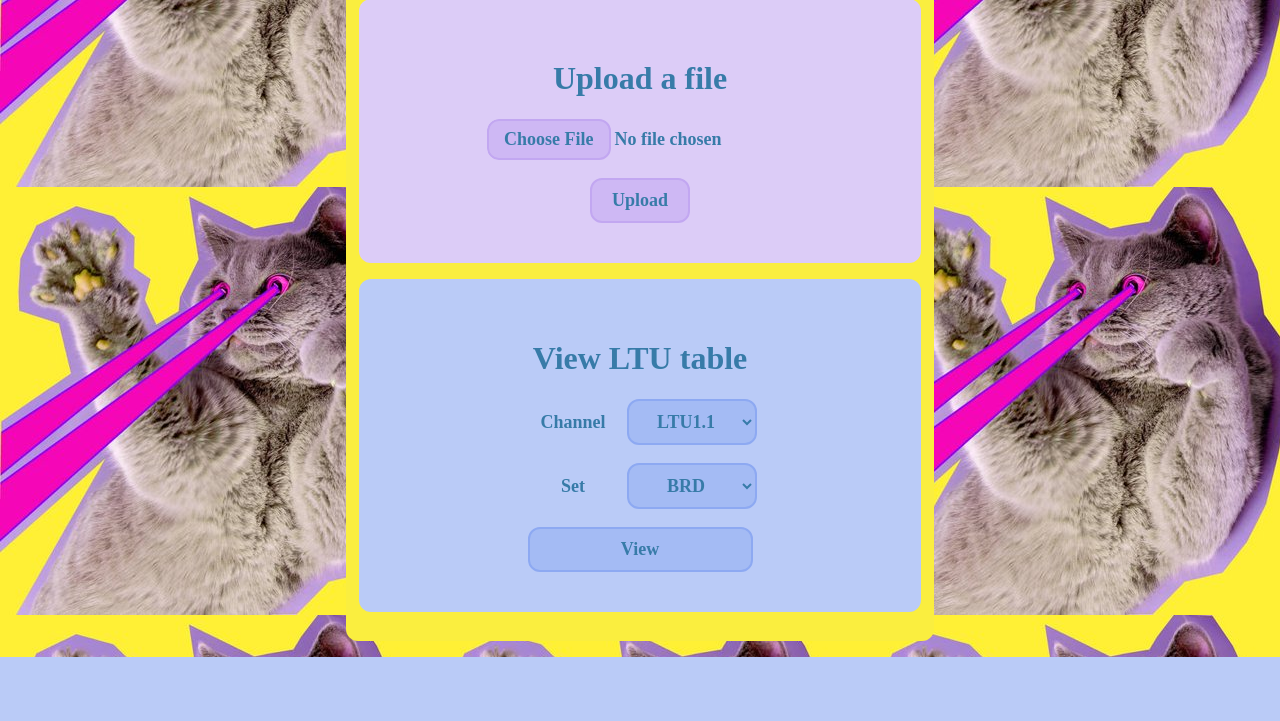
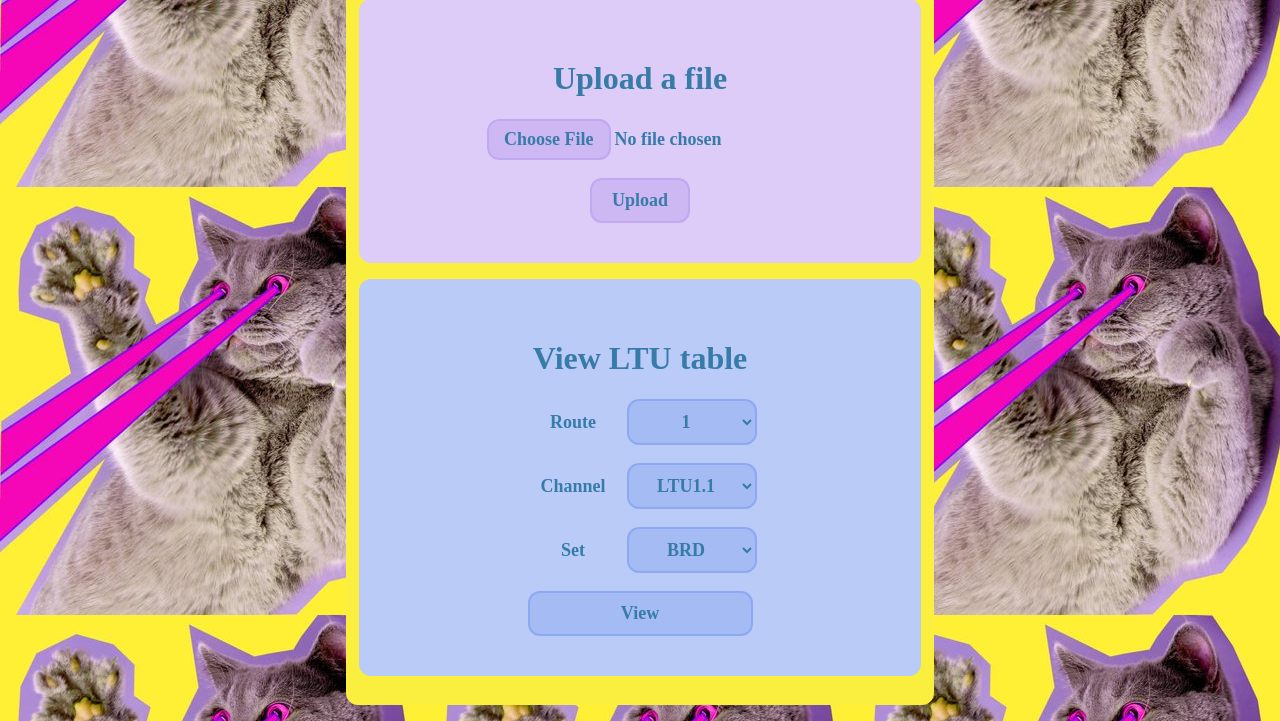
Before and after one commit to Nimeriya778/flask-telemetry-tool, a Flask app: template tlm_app/templates/base.html in a window 1280 px wide. Shown: the part 241-962 px from the top of the page. Before the commit the page ends 898 px from the top, so only its background shows below. Run offline with Flask 3, Linux system fonts and the light colour scheme; the template is opened without the code that fills it: most values are stand-ins (such as "Sample title", 1, 10 or a date in 2020); parts of the project's set-up code (start-up, migrations or seed data) failed here and were passed over.

Commit message:
feat: choose a route number from existing db

```diff
--- a/tlm_app/templates/base.html
+++ b/tlm_app/templates/base.html
@@ -18,15 +18,22 @@
 <div class="upload">
   <h1>Upload a file</h1>
   <form action="/upload" method="post" enctype="multipart/form-data">
-      <input type="file" name=file>
-      <br><br>
-      <input id="upload_button" type="submit" value="Upload">
+    <input type="file" name=file>
+    <br><br>
+    <input id="upload_button" type="submit" value="Upload">
   </form>
 </div>
 
 <div class="channel">
   <h1>View LTU table</h1>
     <form action="/table">
+      <label for="route">Route</label>
+      <select name="route" id="route">
+        {% for number in route %}
+          <option value="{{ number }}">{{ number }}</option>
+        {% endfor %}
+      </select>
+      <br><br>
       <label for="channel">Channel</label>
       <select name="channel" id="channel">
         <optgroup label="LTU channels">
--- a/tlm_app/templates/table.html
+++ b/tlm_app/templates/table.html
@@ -3,7 +3,7 @@
 
 <body>
 <div class="table">
-  <h2>{{ table|upper|replace("_", ".") }} channel, {{set|upper|replace("_", ".") }} set:</h2>
+  <h2>{{ table|upper|replace("_", ".") }} channel, {{set|upper|replace("_", ".") }} set, route number {{ route }}:</h2>
   <table>
     <thead>
       <tr>
@@ -31,6 +31,7 @@
   <form action="/plot">
     <input type="hidden" name="channel" id="channel" value="{{ table }}">
     <input type="hidden" name="set" id="set" value="{{ set }}">
+    <input type="hidden" name="route" id="route" value="{{ route }}">
     <input id="plot_button" type="submit" value="Plot">
   </form>
 </div>
--- a/tlm_app/upload.py
+++ b/tlm_app/upload.py
@@ -37,12 +37,12 @@ def upload_file():
             current_app.logger.error(msg)
 
         elif file and allowed_file(file.filename):
-            count = get_telemetry(cast(BinaryIO, file))
+            count, ft_lst = get_telemetry(cast(BinaryIO, file))
 
             msg = f"The file '{file.filename}' has been successfully uploaded"
             current_app.logger.info(msg)
             flash(msg, "success")
-            flash(f"Read {count} packets", "info")
+            flash(f"Read {count} packets and got routes: {ft_lst}", "info")
             current_app.logger.info(f"Added {count} packets to the database")
 
         else:
--- a/tlm_app/views.py
+++ b/tlm_app/views.py
@@ -9,7 +9,7 @@ from werkzeug import Response
 from .database import db, init_db
 from .upload import upload_file
 from .subsets import sets
-from .plot import collect_data, collect_for_plot, plot_telemetry
+from .plot import collect_data, collect_for_plot, plot_telemetry, view_routes
 
 
 def create_app(test_config=None) -> Flask:
@@ -50,7 +50,7 @@ def create_app(test_config=None) -> Flask:
 
     @app.route("/")
     def tlm(name=None) -> str:
-        return render_template("base.html", name=name)
+        return render_template("base.html", name=name, route=view_routes())
 
     @app.route("/upload", methods=["GET", "POST"])
     def tlm_upload() -> str:
@@ -61,11 +61,12 @@ def create_app(test_config=None) -> Flask:
     def represent_float(float_data: float) -> str:
         return f"{float_data:.3f}"
 
-    def validate_request() -> tuple[str, str]:
+    def validate_request() -> tuple[str, str, int]:
         channel = request.args.get("channel")
         tlm_set = request.args.get("set")
+        route_id = request.args.get("route")
 
-        if channel is None or tlm_set is None:
+        if channel is None or tlm_set is None or route_id is None:
             msg = "Missing arguments"
             raise ValueError(msg)
 
@@ -73,23 +74,27 @@ def create_app(test_config=None) -> Flask:
             msg = f"No such subset '{tlm_set}'"
             raise ValueError(msg)
 
-        return tlm_set, channel
+        return tlm_set, channel, int(route_id)
 
     # pylint: disable=logging-fstring-interpolation
 
     @app.route("/table")
     def view_table() -> str:
         try:
-            tlm_set, channel = validate_request()
+            tlm_set, channel, route_id = validate_request()
         except ValueError as err:
             app.logger.error(str(err))
             abort(400, str(err))
 
         # noinspection PyUnboundLocalVariable
-        rows, columns = collect_data(tlm_set, channel)
-        app.logger.debug(f"Collected {len(rows)} rows, {len(columns)} columns")
+        rows, columns = collect_data(tlm_set, channel, route_id)
+        app.logger.debug(
+            f"Collected {len(rows)} rows, {len(columns)} columns, "
+            f"route number {route_id}"
+        )
         app.logger.info(
-            f"Building data table for {channel} channel and {tlm_set.upper()} set"
+            f"Building data table for the route number {route_id}, "
+            f"{channel} channel and {tlm_set.upper()} set"
         )
 
         return render_template(
@@ -98,21 +103,23 @@ def create_app(test_config=None) -> Flask:
             rows=rows,
             columns=columns,
             set=tlm_set,
+            route=route_id,
         )
 
     @app.route("/plot")
     def view_plot() -> str:
         try:
-            tlm_set, channel = validate_request()
+            tlm_set, channel, route_id = validate_request()
         except ValueError as err:
             app.logger.error(str(err))
             abort(400, str(err))
 
         # noinspection PyUnboundLocalVariable
-        rows, columns = collect_data(tlm_set, channel)
+        rows, columns = collect_data(tlm_set, channel, route_id)
         params_list = collect_for_plot(rows, columns)
         app.logger.info(
-            f"Building the plot for {channel} channel and {tlm_set.upper()} set"
+            f"Building the plot for the route number {route_id}, "
+            f"{channel} channel and {tlm_set.upper()} set"
         )
         filename = f"{channel.lower().replace('.', '_')}_{tlm_set}.png"
         path = os.path.join(app.instance_path, "plots")
```
Also changed, not shown: tlm_app/packet.py (+11 -2 lines), tlm_app/plot.py (+15 -1 lines).
